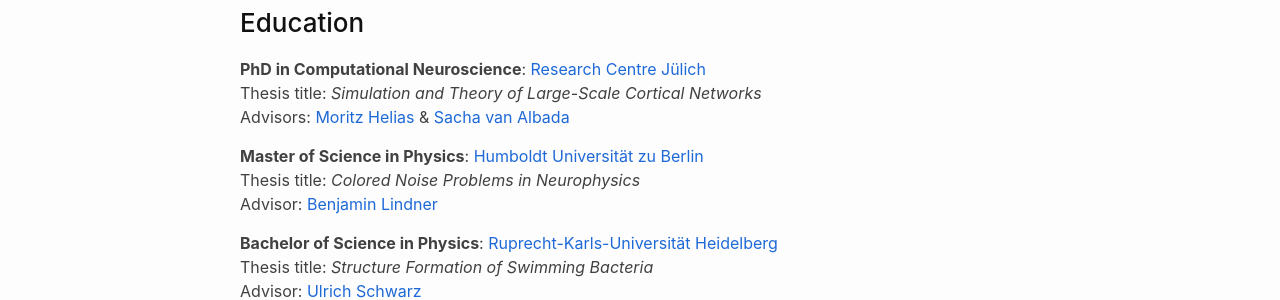
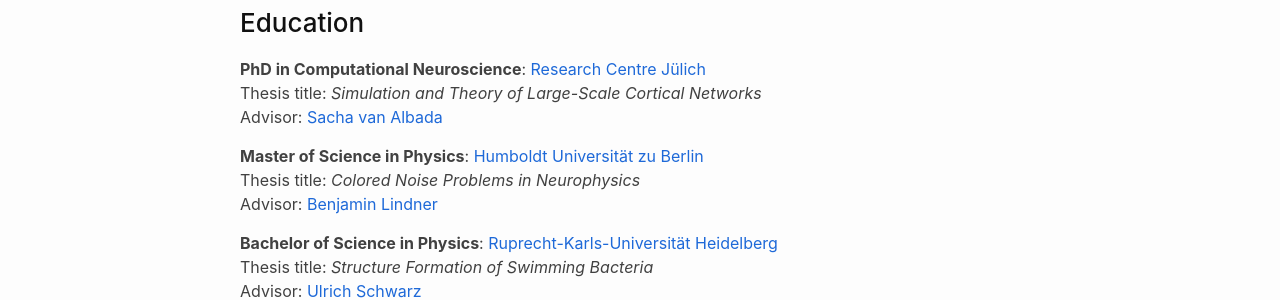
Before and after one commit to AlexVanMeegen/alexvanmeegen.github.io, a Jekyll site: the page built from cv.md, in a window 1280 px wide. Shown: the part 484-784 px from the top of the page. Built offline with Jekyll 4.4.1, drawn with Linux system fonts in a browser that asks for light colours; nearby versions of some CDN libraries.

Commit message:
correct cv; update dependencies

```diff
--- a/cv.md
+++ b/cv.md
@@ -19,7 +19,7 @@
 
 **PhD in Computational Neuroscience**: [Research Centre Jülich](https://www.fz-juelich.de/en)\
 Thesis title: *Simulation and Theory of Large-Scale Cortical Networks*\
-Advisors: [Moritz Helias](https://www.fz-juelich.de/en/inm/inm-6/forschung/theory-of-multi-scale-neuronal-networks-b-fg-template) & [Sacha van Albada](https://www.fz-juelich.de/en/inm/inm-6/forschung/theoretical-neuroanatomy-b-fg-template)
+Advisor: [Sacha van Albada](https://www.fz-juelich.de/en/inm/inm-6/forschung/theoretical-neuroanatomy-b-fg-template)
 
 **Master of Science in Physics**: [Humboldt Universität zu Berlin](https://www.hu-berlin.de/en)\
 Thesis title: *Colored Noise Problems in Neurophysics*\
```
Also changed, not shown: Gemfile.lock.
